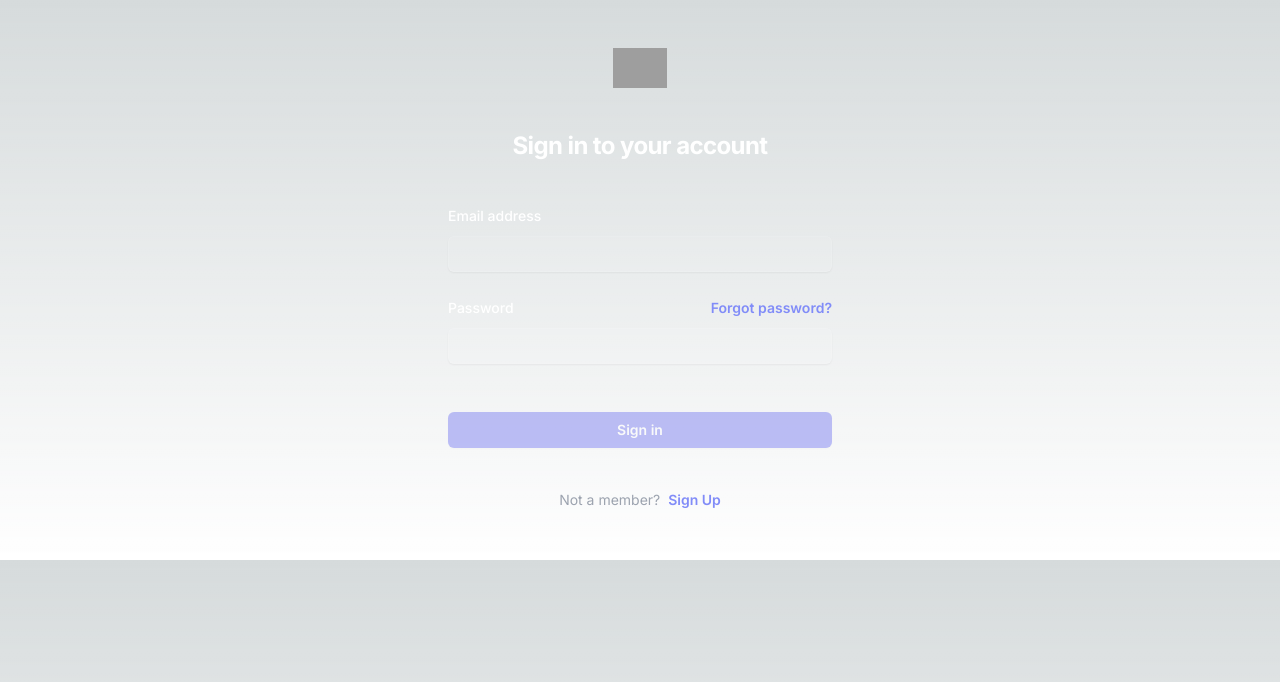
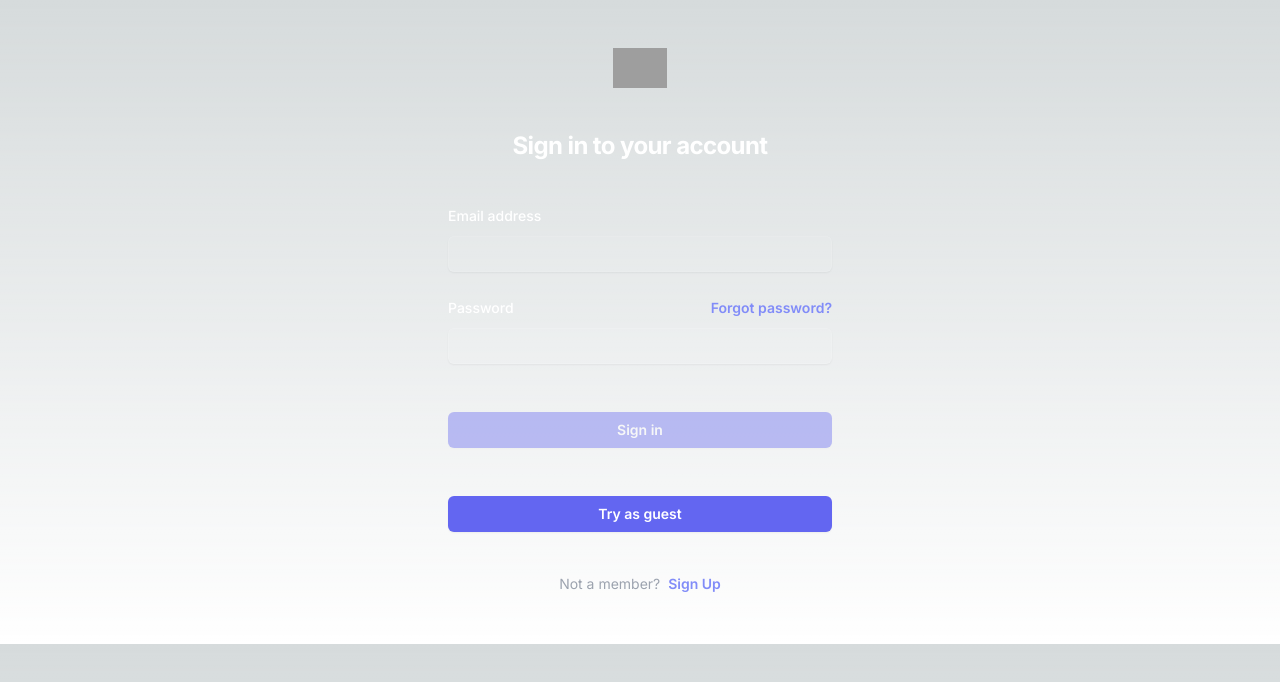
Before and after one commit to ShlomiShitrit/DashboardApp, a Next.js app: page / in a window 1280 px wide. Shown: the top 682 px of the page. Built offline with nearby package versions, Linux system fonts and the light colour scheme; no server answers; grey boxes are pictures that could not be loaded.

Commit message:
Add "try the app as a guest" btn Fixes #40

```diff
--- a/src/app/page.tsx
+++ b/src/app/page.tsx
@@ -34,6 +34,7 @@ import {
     SIGNIN_USER_ALERT_TXT,
     SIGNIN_PASS_ALERT_TXT,
     SIGNIN_ERROR_MSG_PROP_DEFAULT,
+    SIGNIN_BTN_BTN_CLASS,
 } from "@/app/GeneralResources/resources";
 
 function Signin() {
@@ -55,6 +56,22 @@ function Signin() {
 
     const passwordHandler = (event: React.ChangeEvent<HTMLInputElement>) => {
         setPassword(event.target.value);
+    };
+    const tryGuestHandler = async () => {
+        setIsLoading(true);
+        const email = "guest@guest.com";
+        const password = "123456";
+        try {
+            const { error } = await signIn(email, password);
+            if (error) {
+                throw error;
+            }
+            router.push(SIGNIN_HOME_PAGE_ROUTE);
+        } catch {
+            console.log("error");
+        } finally {
+            setIsLoading(false);
+        }
     };
 
     const signInHandler = async () => {
@@ -124,6 +141,13 @@ function Signin() {
                             disabled={isDisable}
                             text={SIGNIN_SIGNIN_BTN_TXT}
                         />
+                        <br />
+                        <button
+                            onClick={tryGuestHandler}
+                            className={SIGNIN_BTN_BTN_CLASS}
+                        >
+                            Try as guest
+                        </button>
                     </div>
                     <NotMemberBtn signUpRouteHandler={signUpRouteHandler} />
                 </div>
```
